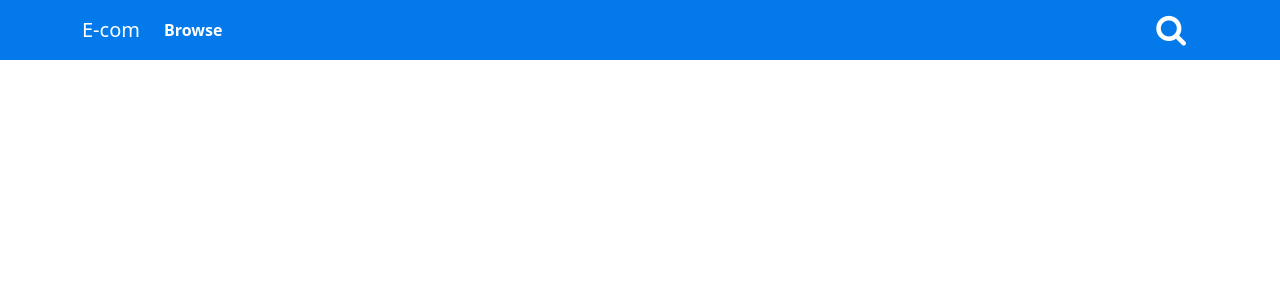
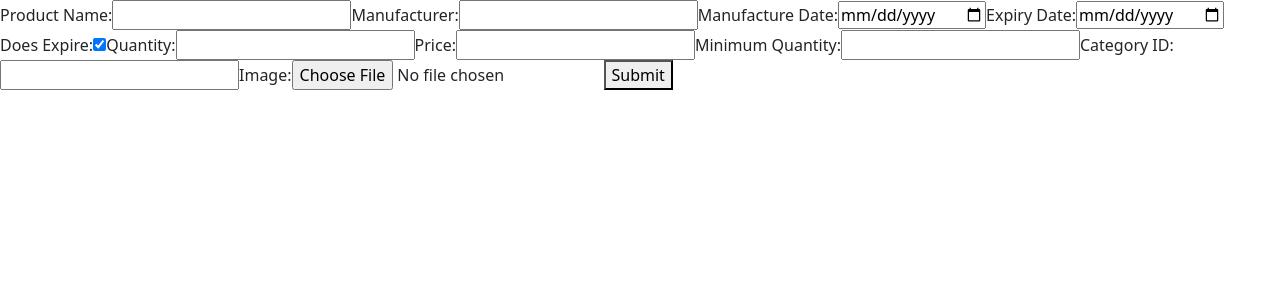
Before and after one commit to RaazDk1992/ecom-react, a React (Create React App) app: page /admin in a window 1280 px wide. Shown: the top 300 px of the page. Built offline with nearby package versions, Linux system fonts and the light colour scheme.

Commit message:
manage product api called

```diff
--- a/package.json
+++ b/package.json
@@ -6,6 +6,7 @@
     "@testing-library/jest-dom": "^5.17.0",
     "@testing-library/react": "^13.4.0",
     "@testing-library/user-event": "^13.5.0",
+    "axios": "^1.7.7",
     "bootstrap": "^5.3.3",
     "font-awesome": "^4.7.0",
     "react": "^18.3.1",
--- a/src/assets/NavBar.css
+++ b/src/assets/NavBar.css
@@ -1,17 +1,77 @@
 
+:root{
+    --primary-color:#047aea;
+    --primary-color-rgba:rgba(4, 122, 234, 1);
+    --inactive-text-color-nav-bar: #e1e4e4;
+    --active-text-color-nav-bar: #ffffff;
+}
 .e-com-navbar{
-    background-color: #047aea;
+    background-color:var(--primary-color);
 
 }
 .e-com-navbar .navbar-brand{
     color: white;
 }
-.e-com-navbar .nav-link{
-    color: white;
-    font-weight: bold;
+.e-com-navbar .nav-link {
+  color: var(--inactive-text-color-nav-bar);
+  position: relative;
+  display: inline-block;
 }
+
+.e-com-navbar .nav-link::after {
+  content: '';
+  position: absolute;
+  width: 0;
+  height: 2px; /* Adjust the height of the underline */
+  bottom: 0;
+  left: 0;
+  background-color: var(--active-text-color-nav-bar); /* Color of the underline */
+  transition: width 0.3s ease-in-out;
+}
+
+.e-com-navbar .nav-link:hover::after {
+  width: 100%;
+}
+
+.e-com-navbar .nav-link:hover {
+  color: var(--active-text-color-nav-bar);
+  font-weight: bold;
+}
+
 .e-com-navbar #search-div .ecom-search-button{
-    background-color: #047aea;
+    background-color: var(--primary-color);
     border: none;
 
 }
+
+#ecom-search-panel form .form-group #search_text_field:focus {
+    outline: none; /* Remove default outline */
+    border-color: var(--primary-color); /* Custom border color */
+    box-shadow: 0 0 5px 2px var(--primary-color-rgba); /* Custom glow (orange in this case) */
+  }
+
+#ecom-search-panel form .form-group #search_text_field{
+    margin-top: 5px;
+    margin-left: 5px;
+    width: 90%;
+    height: 25%;
+}
+input::-webkit-input-placeholder { /* Chrome, Safari, Opera */
+    color: var(--primary-color);
+  }
+
+  input::-moz-placeholder { /* Firefox 19+ */
+    color: var(--primary-color);
+  }
+
+  input:-ms-input-placeholder { /* IE 10+ */
+    color: var(--primary-color);
+  }
+
+  input::-ms-input-placeholder { /* Microsoft Edge */
+    color: var(--primary-color);
+  }
+
+  input::placeholder { /* Modern browsers */
+    color: var(--primary-color);
+  }
--- a/src/components/EcomNavBar.js
+++ b/src/components/EcomNavBar.js
@@ -1,4 +1,4 @@
-import { Button, Container, Nav, Navbar } from "react-bootstrap";
+import { Button, Container, Form, Nav, Navbar } from "react-bootstrap";
 import'./../assets/NavBar.css';
 import { useState } from "react";
 
@@ -15,6 +15,7 @@ export default function EcomNavBar() {
         setIsSearchBarExpanded(false);
     }
   return(
+   <>
     <Navbar expand="lg" className="e-com-navbar">
     <Container>
       <Navbar.Brand href="#">E-com</Navbar.Brand>
@@ -29,6 +30,7 @@ export default function EcomNavBar() {
       </Navbar.Collapse>
     </Container>
   </Navbar>
+   </>
 
   );
 }
--- /dev/null
+++ b/src/components/admin/ProductManagement.js
@@ -0,0 +1,120 @@
+import axios from "axios";
+import { useState } from "react";
+import { Form } from "react-bootstrap";
+
+export default function ProductManagement() {
+
+    const [product, setProduct] = useState({
+        productName: "Example Product",
+        manufacturer: "Example Manufacturer",
+        imageFile: null, // This will be a file upload path, adjust as needed
+        manufactureDate: new Date().toISOString().slice(0, 10),  // Format date to 'yyyy-MM-dd'
+        expiryDate: new Date().toISOString().slice(0, 10),  // Format date to 'yyyy-MM-dd'
+        doesExpire: true,
+        quantity: 10,
+        price: 100,
+        minQuantity: 2,
+        categoryId:1
+    });
+
+    // Function to handle input changes and update the product state
+    function buildBody(event) {
+        const { name, value } = event.target;
+        setProduct(prevProduct => ({
+            ...prevProduct,
+            [name]: value
+        }));
+    }
+
+    function handleFileChange(event) {
+        setProduct(prevProduct => ({
+            ...prevProduct,
+            imageFile: event.target.files[0] // Store the selected file object
+        }));
+    }
+
+    // Function to handle form submission and send data to the backend
+    function doSend(event) {
+        event.preventDefault();
+        /**
+         * @RequestParam("productName") String productName,
+            @RequestParam("manufacturer") String manufacturer,
+            @RequestParam("manufactureDate") Date manufactureDate,
+            @RequestParam("expiryDate") Date expiryDate,
+            @RequestParam("doesExpire") Boolean doesExpire,
+            @RequestParam("quantity") int quantity,
+            @RequestParam("price") int price,
+            @RequestParam("minQuantity") int minQuantity,
+            @RequestParam("categoryId") Long categoryId,
+            @RequestParam("imageFile") MultipartFile imageFile)
+         *
+         */
+        const formData = new FormData();
+        formData.append('productName',product.productName);
+        formData.append('manufacturer',product.manufacturer);
+        formData.append('manufactureDate',product.manufactureDate);
+        formData.append('expiryDate',product.expiryDate);
+        formData.append('doesExpire',product.doesExpire);
+        formData.append('price',product.price);
+        formData.append('minQuantity',product.minQuantity);
+        formData.append('quantity',product.quantity);
+        formData.append('categoryId',product.categoryId);
+        if(product.imageFile){
+            formData.append('imageFile',product.imageFile);
+        }
+
+        for (let pair of formData.entries()) {
+            console.log(`${pair[0]}: ${pair[1]}`);
+        }
+        axios.post('http://localhost:8080/api/admin/addproduct', formData, {
+            headers: {
+                'Content-Type': 'multipart/form-data',
+            }
+        })
+        .then(resp => console.log("Response:", resp.data))
+        .catch(err => console.error("Error:", err));
+    }
+
+    return (
+        <div className="form-group">
+            <Form>
+                <label>Product Name:</label>
+                <input type="text" name="productName" id="productName" onChange={buildBody} />
+
+                <label>Manufacturer:</label>
+                <input type="text" name="manufacturer" id="manufacturer" onChange={buildBody} />
+
+                <label>Manufacture Date:</label>
+                <input type="date" name="manufactureDate" id="manufactureDate" onChange={buildBody} />
+
+                <label>Expiry Date:</label>
+                <input type="date" name="expiryDate" id="expiryDate" onChange={buildBody} />
+
+                <label>Does Expire:</label>
+                <input type="checkbox" name="doesExpire" id="doesExpire"
+                    checked={product.doesExpire}
+                    onChange={e => setProduct({ ...product, doesExpire: e.target.checked })}
+                />
+
+                <label>Quantity:</label>
+                <input type="number" name="quantity" id="quantity" onChange={buildBody} />
+
+                <label>Price:</label>
+                <input type="number" name="price" id="price" onChange={buildBody} />
+
+                <label>Minimum Quantity:</label>
+                <input type="number" name="minQuantity" id="minQuantity" onChange={buildBody} />
+
+                <label>Category ID:</label>
+                <input type="number" name="categoryId" id="categoryId"
+                    onChange={buildBody}
+                />
+
+                <label>Image:</label>
+                <input type="file" name="imageFile" id="imageFile" onChange={handleFileChange} />
+
+                <button onClick={doSend}>Submit</button>
+            </Form>
+        </div>
+    );
+}
--- a/src/index.js
+++ b/src/index.js
@@ -5,11 +5,12 @@ import App from './App';
 import reportWebVitals from './reportWebVitals';
 import 'bootstrap/dist/css/bootstrap.min.css';
 import'font-awesome/css/font-awesome.css';
+import ProductManagement from './components/admin/ProductManagement';
 
 const root = ReactDOM.createRoot(document.getElementById('root'));
 root.render(
   <React.StrictMode>
-    <App />
+  <ProductManagement/>
   </React.StrictMode>
 );
 
```
Also changed, not shown: src/provider/ProductsProvider.js (added), 1 other file (tests, documents, lock files or other folders).
